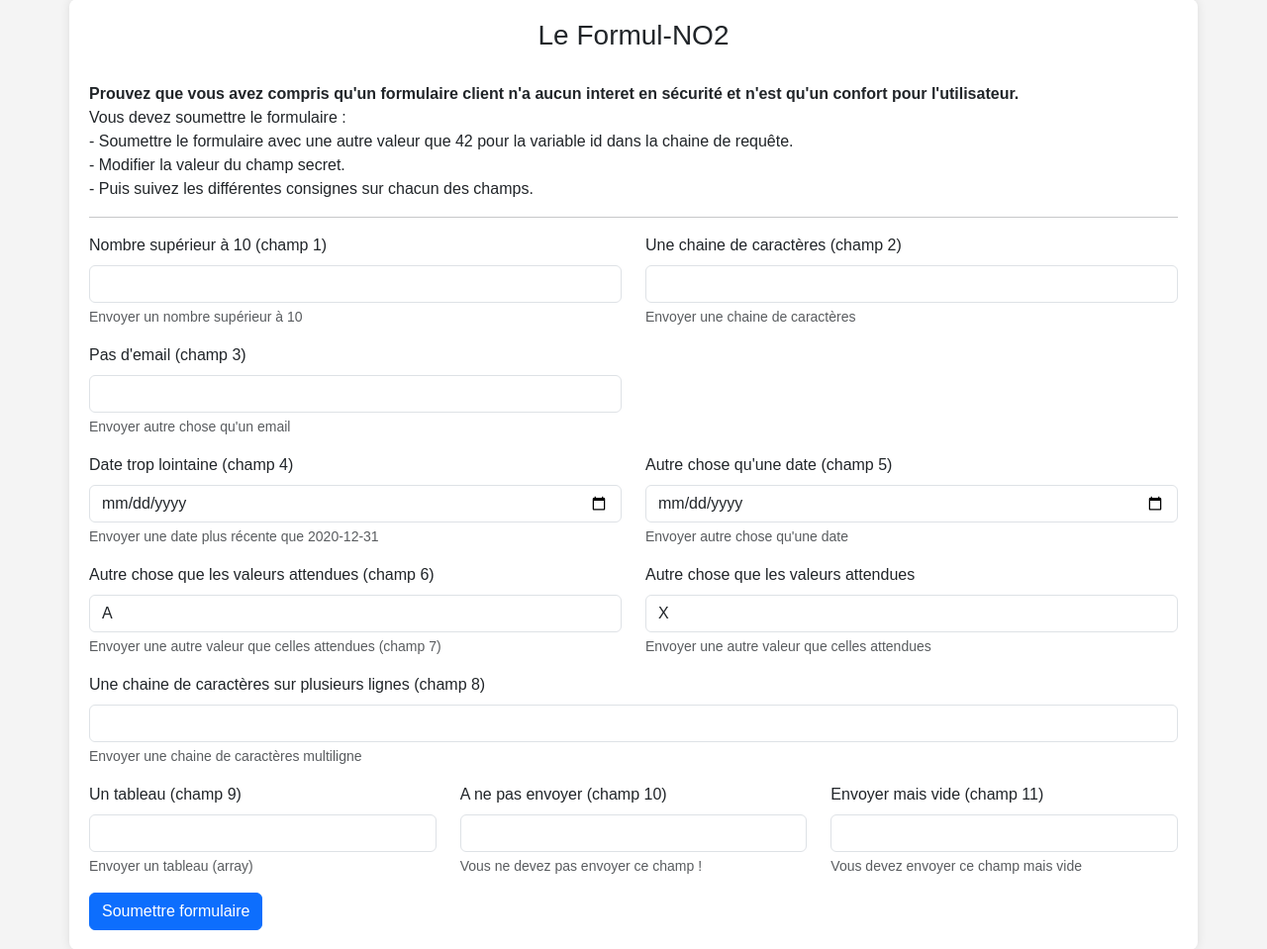
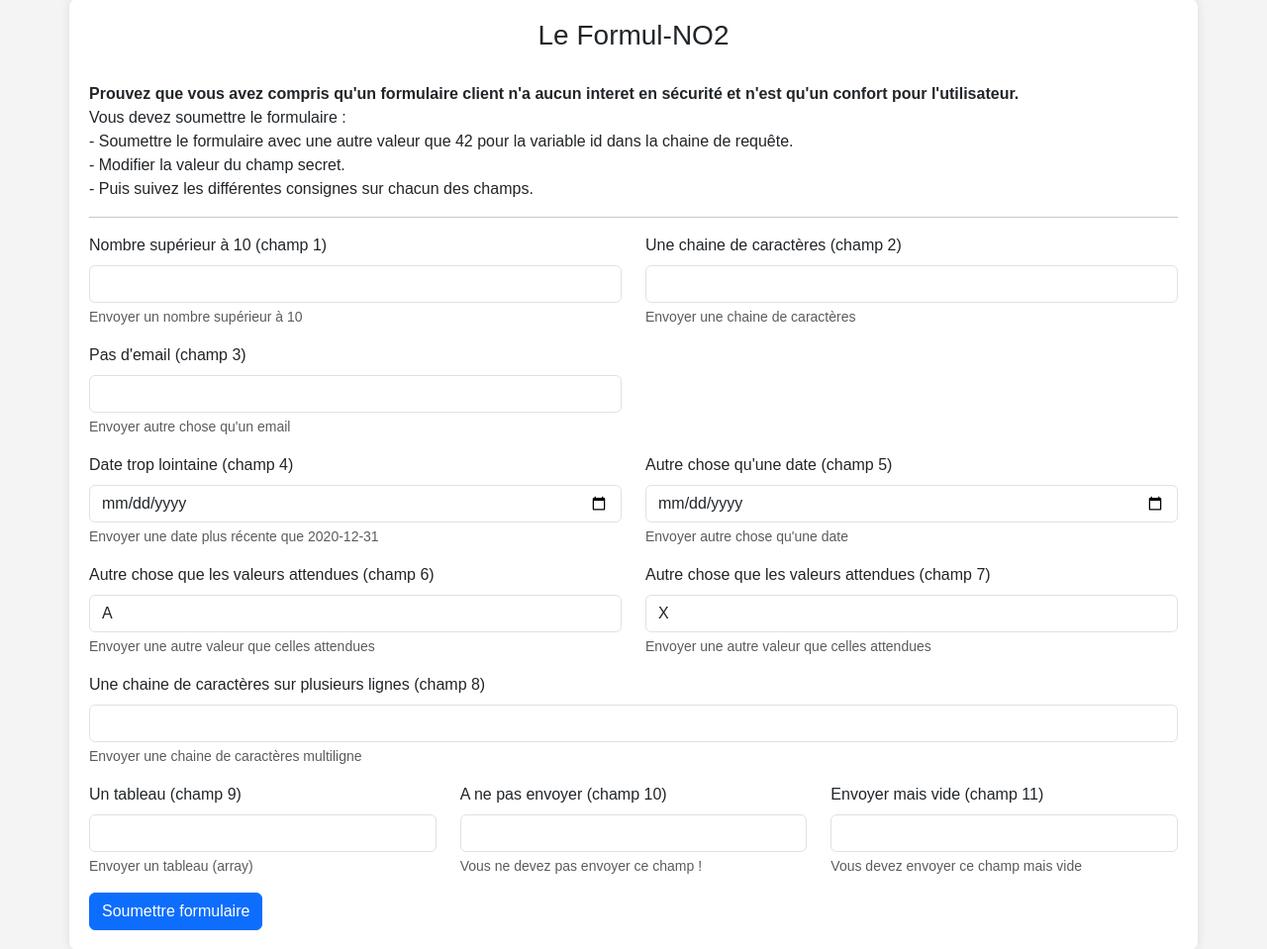
Before and after one commit to Hack-Oeil/FORMUL_NO2, a PHP site: template server_1/www/templates/web/home.html.twig in a window 1280 px wide. Shown: the part 21-980 px from the top of the page at 99% size. Run offline with PHP 8.4, Linux system fonts and the light colour scheme; the template is opened without the code that fills it, so the values that code supplies are empty; some libraries are stand-ins or nearby versions.

Commit message:
correction champ 7 pas indiqué au bon endroit

```diff
--- a/server_1/www/templates/web/home.html.twig
+++ b/server_1/www/templates/web/home.html.twig
@@ -67,10 +67,10 @@
             <option>B</option>
             <option>C</option>
           </select>
-          <div class="form-text">Envoyer une autre valeur que celles attendues (champ 7)</div>
+          <div class="form-text">Envoyer une autre valeur que celles attendues</div>
         </div>
         <div class="col-6">
-          <label class="form-label" for="select_2">Autre chose que les valeurs attendues</label>
+          <label class="form-label" for="select_2">Autre chose que les valeurs attendues (champ 7)</label>
           <select name="select_2" id="select_2" class="form-control" required>
             <option value="1">X</option>
             <option value="2">Y</option>
@@ -82,7 +82,7 @@
 
       <div class="mb-3 row">
         <div class="col-12">
-          <label class="form-label" for="multi_line">Une chaine de caractères sur plusieurs lignes  (champ 8)</label>
+          <label class="form-label" for="multi_line">Une chaine de caractères sur plusieurs lignes (champ 8)</label>
           <input type="text" id="multi_line" name="multi_line" class="form-control" required>
           <div class="form-text">Envoyer une chaine de caractères multiligne</div>
         </div>
```
